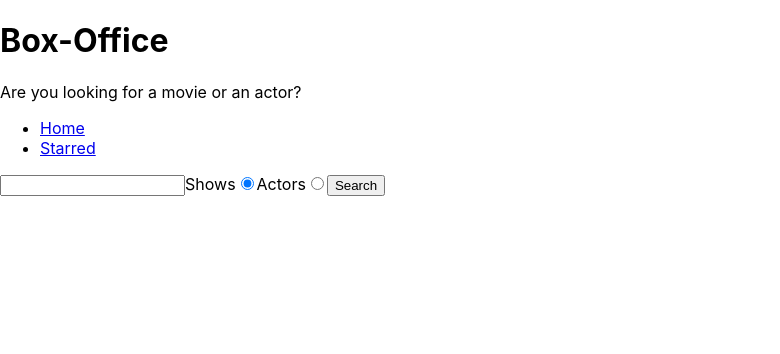
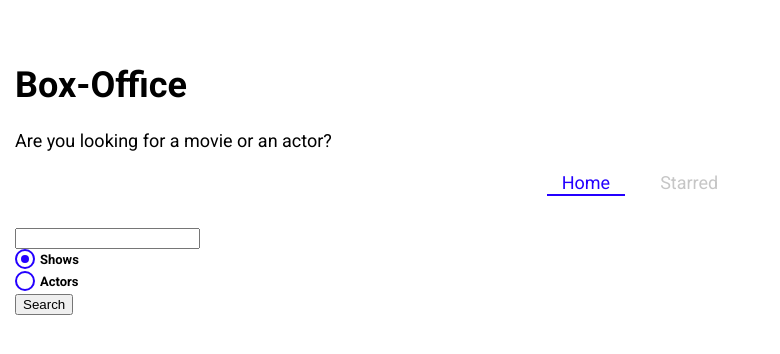
Before and after one commit to Sudip-epw/box-office-app, a React (Create React App) app: page / in a window 1280 px wide. Shown: the top 354 px of the page, without its empty margins (0-780 px from the left). Built offline with nearby package versions, Linux system fonts and the light colour scheme.

Commit message:
Installed styled components. Create global theme with sc. creayed radio. used NavLink from react-router to styled active link

```diff
--- a/package.json
+++ b/package.json
@@ -9,6 +9,7 @@
     "react-query": "^3.39.3",
     "react-router-dom": "^6.11.2",
     "react-scripts": "5.0.1",
+    "styled-components": "^6.1.1",
     "web-vitals": "^2.1.4",
     "workbox-background-sync": "^6.5.4",
     "workbox-broadcast-update": "^6.5.4",
--- a/public/index.html
+++ b/public/index.html
@@ -21,7 +21,11 @@
       work correctly both with client-side routing and a non-root public URL.
       Learn how to configure a non-root public URL by running `npm run build`.
     -->
-    <title>React App</title>
+    <link
+      href="https://fonts.googleapis.com/css?family=Roboto:300,400,700,&display=swap"
+      rel="stylesheet"
+    />
+    <title>Box Office</title>
   </head>
   <body>
     <noscript>You need to enable JavaScript to run this app.</noscript>
--- a/src/App.jsx
+++ b/src/App.jsx
@@ -4,38 +4,28 @@
 import Starred from './pages/Starred';
 import MainLayout from './components/MainLayout';
 import Show from './pages/Show';
+import { GlobalTheme } from './theme'
+const queryClient = new QueryClient()
 
-const queryClient = new QueryClient()
+
 
 function App() {
   return (
     <QueryClientProvider client={queryClient}>
+    <GlobalTheme>
       <BrowserRouter>
         <Routes>
-
+          <Route element={<MainLayout />}>
+            <Route path="/" element={<Home />} />
+            <Route path="/Starred" element={<Starred />} />
+          </Route>
 
           <Route path="/show/:showId" element={<Show />} />
 
           <Route path="*" element={<div>Not Found</div>} />
-        <Route element={<MainLayout />}>
-          <Route path="/" element={<Home />} />
-          <Route path="/Starred" element={<Starred />} />
-        </Route>
-        {/* <Route path="/" element={<App />}>
-      <Route index element={<Home />} />
-      <Route path="teams" element={<Teams />}>
-        <Route path=":teamId" element={<Team />} />
-        <Route path="new" element={<NewTeamForm />} />
-        <Route index element={<LeagueStandings />} />
-      </Route>
-    </Route>
-    <Route element={<PageLayout />}>
-      <Route path="/privacy" element={<Privacy />} />
-      <Route path="/tos" element={<Tos />} />
-    </Route>
-    <Route path="contact-us" element={<Contact />} /> */}
         </Routes>
       </BrowserRouter>
+    </GlobalTheme>
     </QueryClientProvider>
   );
 }
--- /dev/null
+++ b/src/components/CustomRadio.jsx
@@ -0,0 +1,59 @@
+import styled from 'styled-components';
+
+const CustomRadio = ({ label, ...inputProps }) => {
+  return (
+    <StyledRadio>
+      {label}
+      <input {...inputProps} type="radio" />
+      <span />
+    </StyledRadio>
+  );
+};
+
+export default CustomRadio;
+
+const StyledRadio = styled.label`
+  display: block;
+  position: relative;
+  padding-left: 25px;
+  cursor: pointer;
+  font-size: 13px;
+  user-select: none;
+  font-weight: 700;
+  line-height: 1.65;
+  input {
+    position: absolute;
+    opacity: 0;
+    cursor: pointer;
+  }
+  span {
+    position: absolute;
+    top: 0;
+    left: 0;
+    height: 16px;
+    width: 16px;
+    background-color: #fff;
+    border: 2px solid ${({ theme }) => theme.mainColors.blue};
+    border-radius: 50%;
+  }
+  input:checked ~ span {
+    background-color: #fff;
+    border: 2px solid ${({ theme }) => theme.mainColors.blue};
+  }
+  span:after {
+    content: '';
+    position: absolute;
+    display: none;
+  }
+  input:checked ~ span:after {
+    display: block;
+  }
+  span:after {
+    top: 4px;
+    left: 4px;
+    width: 8px;
+    height: 8px;
+    border-radius: 50%;
+    background: ${({ theme }) => theme.mainColors.blue};
+  }
+`;
--- a/src/components/Navs.jsx
+++ b/src/components/Navs.jsx
@@ -1,4 +1,7 @@
-import { Link } from 'react-router-dom';
+import { NavLink } from 'react-router-dom';
+import styled from 'styled-components';
+
+
 
 const LINKS = [
   {
@@ -14,15 +17,57 @@
 const Navs = () => {
   return (
     <div>
-      <ul>
+      <NavList>
         {LINKS.map(item => (
           <li key={item.to}>
-            <Link to={item.to}>{item.text}</Link>
+            <LinkStyled to={item.to}>{item.text}</LinkStyled>
           </li>
         ))}
-      </ul>
+      </NavList>
     </div>
   );
 };
 
 export default Navs;
+
+const NavList = styled.ul`
+  display: flex;
+  justify-content: center;
+  list-style: none;
+  margin: 0 0 30px;
+  padding: 0;
+  li {
+    margin: 0 10px;
+  }
+`;
+
+const LinkStyled = styled(NavLink)`
+  display: block;
+  padding: 3px 15px;
+  position: relative;
+  text-decoration: none;
+  color: ${({ theme }) => theme.mainColors.gray};
+  &.active {
+    color: ${({ theme }) => theme.mainColors.blue};
+    &:after {
+      content: '';
+      position: absolute;
+      display: block;
+      height: 2px;
+      left: 0%;
+      bottom: 0;
+      background-color: ${({ theme }) => theme.mainColors.blue};
+      animation: slide-in 0.3s ease-in forwards;
+      @keyframes slide-in {
+        from {
+          left: 50%;
+          width: 0;
+        }
+        to {
+          left: 0%;
+          width: 100%;
+        }
+      }
+    }
+  }
+`;
--- a/src/components/SearchForm.jsx
+++ b/src/components/SearchForm.jsx
@@ -1,5 +1,6 @@
 import { useState } from 'react';
 import {useSearchStr } from '../lib/useSearchStr'
+import CustomRadio  from './CustomRadio'
 
 const SearchForm = ({onSearch  }) => {
 
@@ -30,27 +31,21 @@
     <form onSubmit={onSubmit}>
         <input type="text" value={searchStr} onChange={onSearchInputChange} />
 
-        <label>
-          Shows
-          <input
-            type="radio"
+        <CustomRadio
+          label="Shows"
           name="search-option"
           value="shows"
           checked={searchOption === 'shows'}
           onChange={onRadioChange}
         />
-        </label>
 
-        <label>
-          Actors
-          <input
-            type="radio"
+        <CustomRadio
+          label="Actors"
           name="search-option"
           value="actors"
           checked={searchOption === 'actors'}
           onChange={onRadioChange}
         />
-        </label>
 
         <button type="submit">Search</button>
     </form>
--- a/src/index.css
+++ /dev/null
@@ -1,13 +0,0 @@
-body {
-  margin: 0;
-  font-family: -apple-system, BlinkMacSystemFont, 'Segoe UI', 'Roboto', 'Oxygen',
-    'Ubuntu', 'Cantarell', 'Fira Sans', 'Droid Sans', 'Helvetica Neue',
-    sans-serif;
-  -webkit-font-smoothing: antialiased;
-  -moz-osx-font-smoothing: grayscale;
-}
-
-code {
-  font-family: source-code-pro, Menlo, Monaco, Consolas, 'Courier New',
-    monospace;
-}
--- a/src/index.jsx
+++ b/src/index.jsx
@@ -1,6 +1,5 @@
 import React from 'react';
 import ReactDOM from 'react-dom/client';
-import './index.css';
 import App from './App';
 import * as serviceWorkerRegistration from './serviceWorkerRegistration';
 import reportWebVitals from './reportWebVitals';
--- a/src/pages/Home.jsx
+++ b/src/pages/Home.jsx
@@ -4,6 +4,10 @@
 import ShowGrid from '../components/shows/ShowGrid';
 import ActorsGrid from '../components/actors/ActorsGrid';
 import { useQuery } from '@tanstack/react-query';
+import styled from 'styled-components'
+
+
+const Button = styled.button``
 
 const Home = () => {
   const [filter, setFilter] = useState(null);
--- /dev/null
+++ b/src/theme.jsx
@@ -0,0 +1,29 @@
+import { ThemeProvider, createGlobalStyle } from "styled-components";
+
+const theme = {
+  fontFamily: 'Roboto, sans-serif',
+  mainColors: {
+    blue: '#2400ff',
+    gray: '#c6c6c6',
+    dark: '#353535',
+  },
+};
+
+const GlobalStyles = createGlobalStyle`
+  body {
+    font-family: ${({ theme }) => theme.fontFamily};
+    font-size: 18px;
+    margin: 0;
+    padding-top: 40px;
+    padding-left: 15px;
+    padding-right: 15px;
+  }
+`;
+
+export const GlobalTheme = ( { children } ) => {
+
+    return <ThemeProvider theme={theme}>
+			<GlobalStyles />
+			{children}
+			</ThemeProvider>
+}
```
Also changed, not shown: 1 other file (tests, documents, lock files or other folders). Lines whose indentation alone changed are shown as unchanged.
